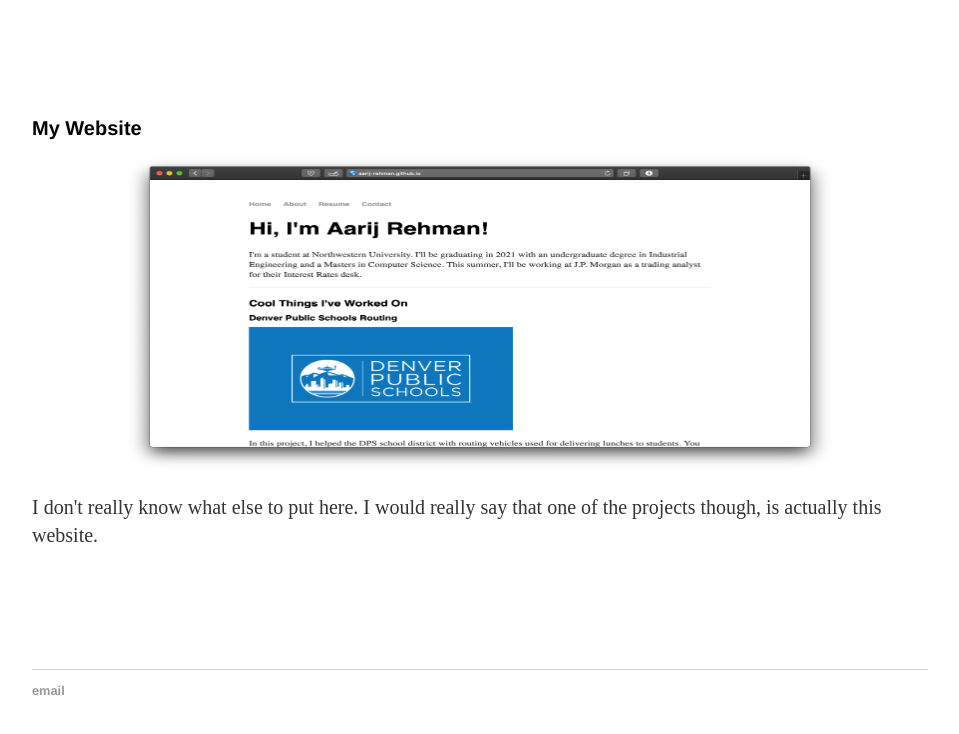
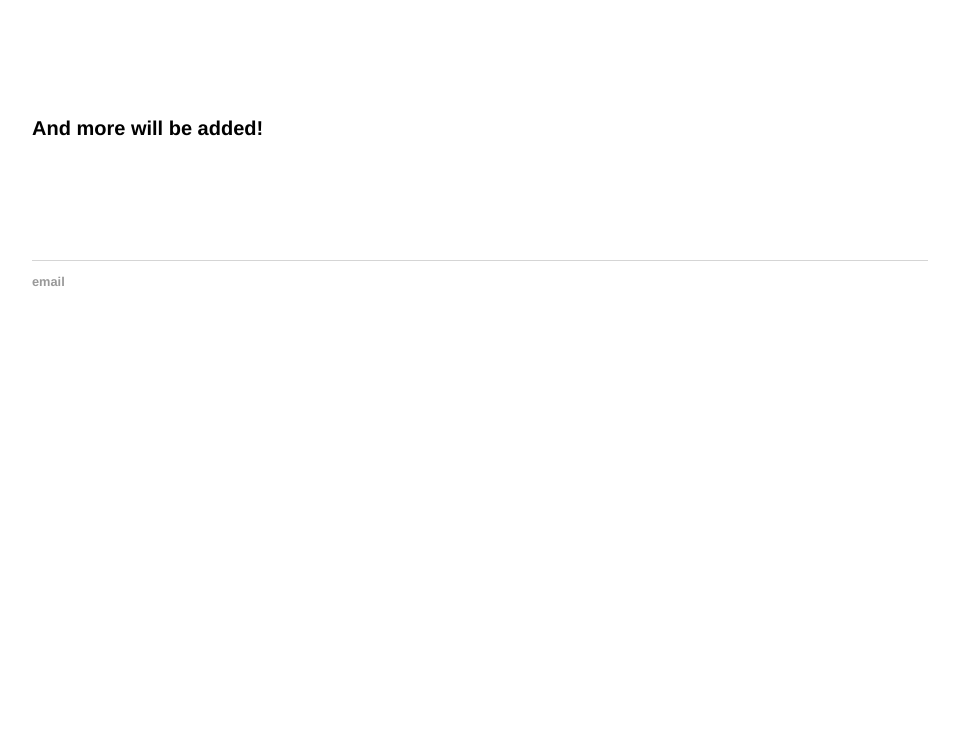
Before and after one commit to aarij-rehman/aarij-rehman.github.io, a plain HTML site: page index.html in a window 1280 px wide. Shown: the part 786-1520 px from the top of the page, without its empty margins (160-1119 px from the left). After the commit the page ends 1135 px from the top, so only its background shows below. Drawn offline with Linux system fonts and the light colour scheme.

Commit message:
Removed second project

```diff
--- a/index.html
+++ b/index.html
@@ -33,10 +33,7 @@
 					used for delivering lunches to students.</p>
 			</div>
 			<div class="project">
-				<h1 class="project-title">My Website</h1>
-				<a href=""><img src="/img/website.png"></img></a>
-				<p>I don't really know what else to put here. I would really say that one of the projects though,
-					is actually this website.</p>
+				<h1 class="project-title">And more will be added!</h1>
 			</div>
 		</div>
 	</div>
```
